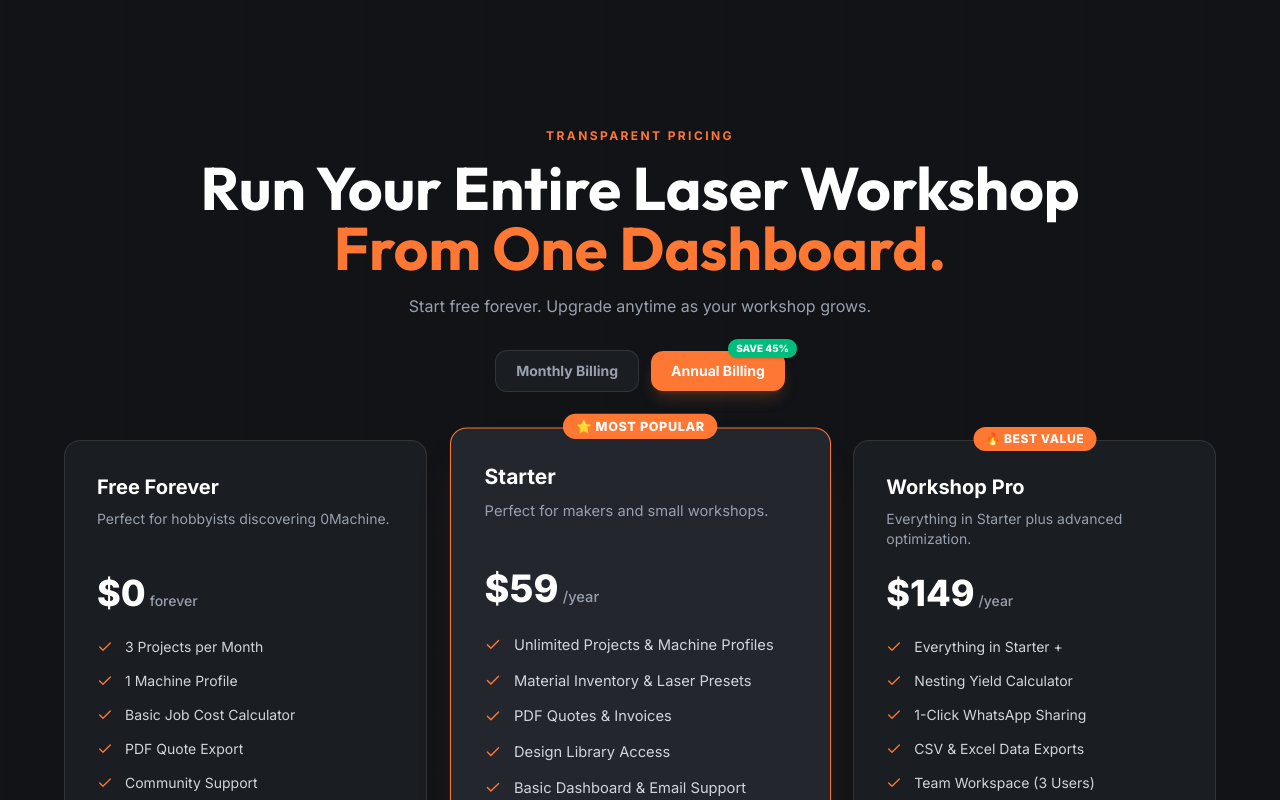
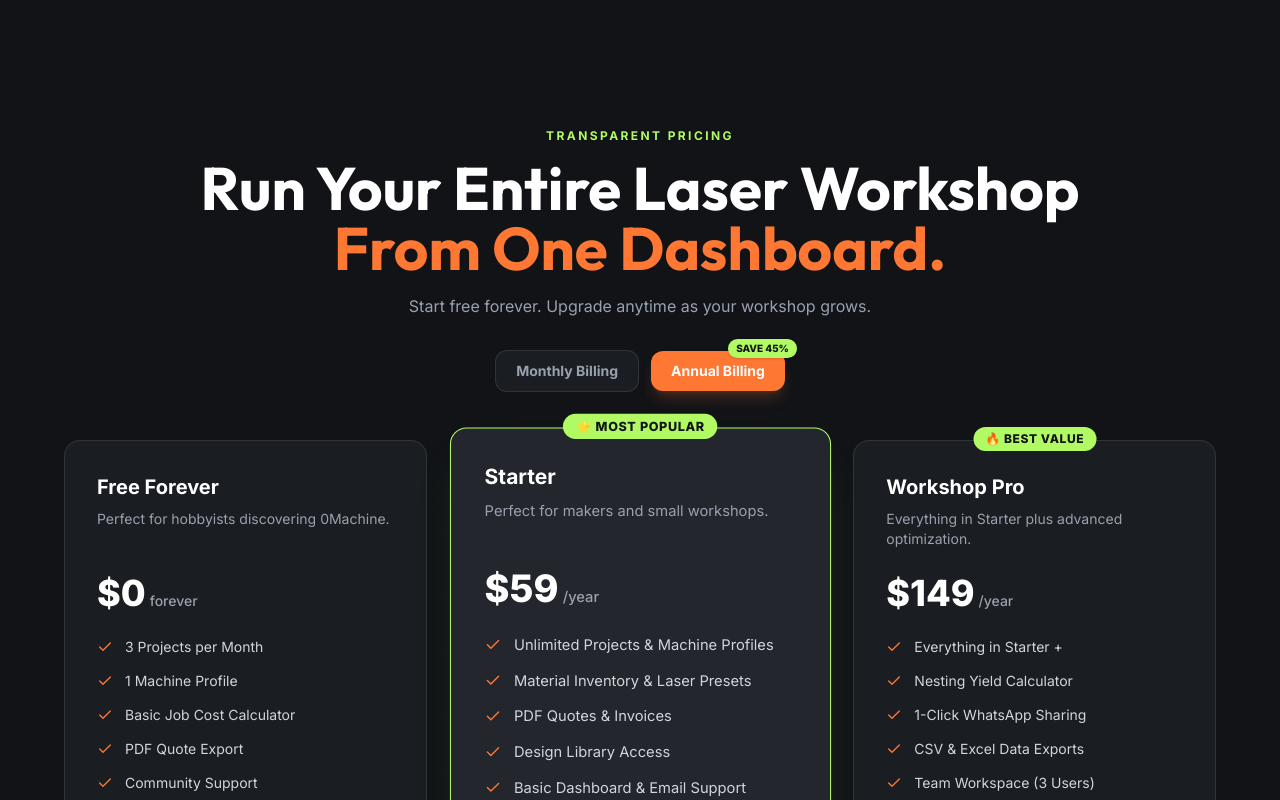
Before and after one commit to anouar1990/0machine-landing, a Next.js app: page / in a window 1280 px wide. Shown: the part 9300-10100 px from the top of the page. Built offline with nearby package versions, Linux system fonts and the light colour scheme; no server answers.

Commit message:
style: apply Neon Sprout #B1FA63 brand accent to Pro badges and active highlights

```diff
--- a/app/components/Pricing.js
+++ b/app/components/Pricing.js
@@ -75,7 +75,7 @@
           transition={{ duration: 0.8 }}
           className="text-center mb-12"
         >
-          <span className="text-xs text-[#FE7733] tracking-[0.2em] uppercase font-bold">
+          <span className="text-xs text-[#B1FA63] tracking-[0.2em] uppercase font-bold">
             TRANSPARENT PRICING
           </span>
           <h2 className="text-4xl sm:text-5xl lg:text-6xl font-bold text-white mt-3 mb-4 font-[Outfit]">
@@ -108,7 +108,7 @@
               }`}
             >
               Annual Billing
-              <span className="absolute -top-3 -right-3 bg-emerald-500 text-white text-[10px] uppercase font-extrabold px-2 py-0.5 rounded-full shadow">
+              <span className="absolute -top-3 -right-3 bg-[#B1FA63] text-[#111317] text-[10px] uppercase font-extrabold px-2 py-0.5 rounded-full shadow">
                 Save 45%
               </span>
             </button>
@@ -125,12 +125,12 @@
               transition={{ delay: i * 0.12, duration: 0.6 }}
               className={`relative flex flex-col h-full rounded-2xl p-8 border transition-all ${
                 plan.highlighted
-                  ? "bg-[#23262C] border-[#FE7733] shadow-2xl shadow-[#FE7733]/10 scale-105"
+                  ? "bg-[#23262C] border-[#B1FA63] shadow-2xl shadow-[#B1FA63]/10 scale-105"
                   : "bg-[#1A1D21] border-white/10 hover:border-white/20"
               }`}
             >
               {plan.badge && (
-                <div className="absolute -top-3.5 left-1/2 -translate-x-1/2 bg-[#FE7733] text-white text-xs font-extrabold px-3 py-1 rounded-full uppercase tracking-wider">
+                <div className="absolute -top-3.5 left-1/2 -translate-x-1/2 bg-[#B1FA63] text-[#111317] text-xs font-extrabold px-3 py-1 rounded-full uppercase tracking-wider">
                   {plan.badge}
                 </div>
               )}
--- a/app/globals.css
+++ b/app/globals.css
@@ -11,8 +11,10 @@
   --color-accent-400: #FF925C;
   --color-accent-600: #E85F20;
   --color-accent-300: #FFB189;
+  --color-neon-sprout: #B1FA63;
   --color-glow: rgba(254, 119, 51, 0.4);
   --color-glow-subtle: rgba(254, 119, 51, 0.15);
+  --color-glow-neon: rgba(177, 250, 99, 0.3);
   --color-glass: rgba(255, 255, 255, 0.05);
   --color-glass-border: rgba(255, 255, 255, 0.08);
   --font-sans: 'Inter', 'system-ui', sans-serif;
```
